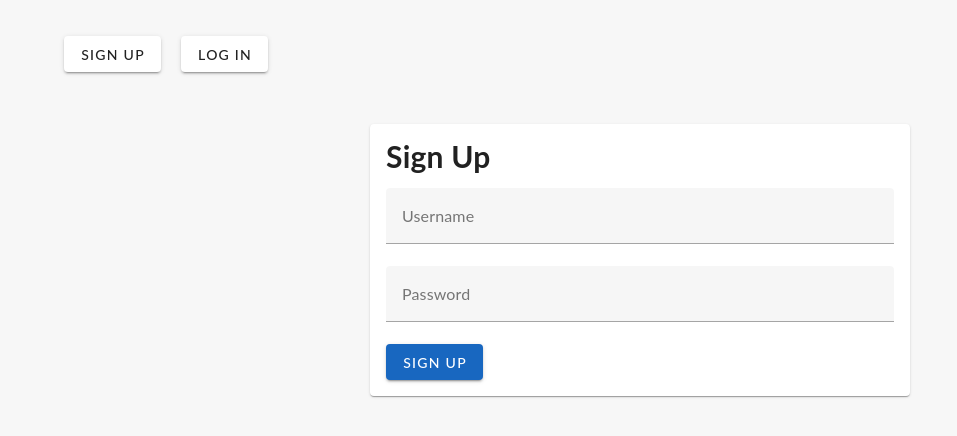
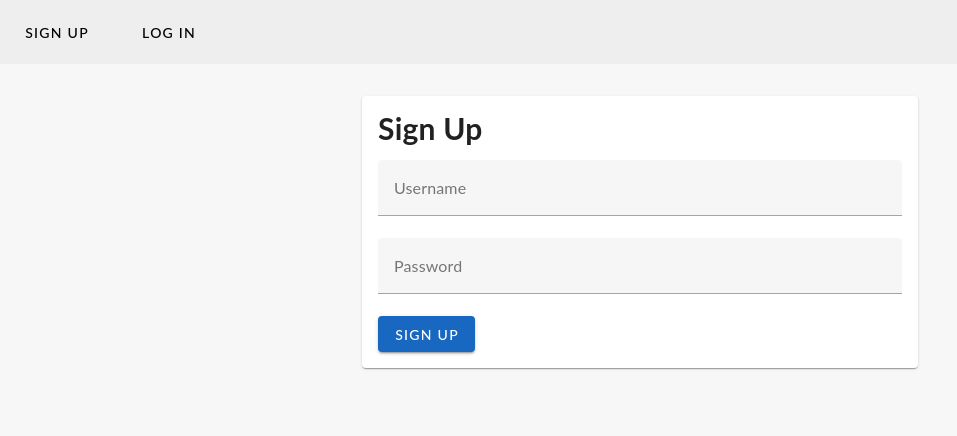
Before and after one commit to doodledaron/user-panel-vue, a Vue app: page / in a window 1280 px wide. Shown: the top 436 px of the page, without its empty margins (0-957 px from the left). Built offline with nearby package versions, Linux system fonts and the light colour scheme.

Commit message:
added loading and start/stop polling

```diff
--- a/src/auth/LogIn.vue
+++ b/src/auth/LogIn.vue
@@ -8,20 +8,15 @@
                     </v-card-title>
                     <v-card-text>
                         <v-form @submit.prevent>
-                            <v-text-field
-                                v-model="event.username"
-                                label="Username"
-                                required
-                            ></v-text-field>
-                            <v-text-field
-                                v-model="event.password"
-                                label="Password"
-                                required
-                                type="password"
-                            ></v-text-field>
+                            <v-text-field v-model="event.username" label="Username" required></v-text-field>
+                            <v-text-field v-model="event.password" label="Password" required
+                                type="password"></v-text-field>
                             <v-btn type="submit" @click="handleLogIn" color="primary">Log In</v-btn>
                         </v-form>
                     </v-card-text>
+                    <v-alert v-if="errorMessage" variant="tonal">
+                        {{ errorMessage }}
+                    </v-alert>
                 </v-card>
             </v-col>
         </v-row>
@@ -43,13 +38,20 @@ const event = ref({
     password: '',
 });
 
+const errorMessage = ref('')
+
+const emit = defineEmits(['loading'], ['auth-error'])
+
 
 const authStore = useAuthStore()
 
 const handleLogIn = () => {
+    errorMessage.value = ''
+    emit('loading')
     console.log(authStore.token)
     console.log(authStore.isAuthenticated)
-    service.logInUser(event.value).then(
+
+        service.logInUser(event.value).then(
         res => {
             //will return 200 ok -> push to view screen
             console.log(res)
@@ -58,7 +60,7 @@ const handleLogIn = () => {
 
             authStore.setToken(token)
             axios.defaults.headers.common['Authorization'] = "Token " + token
-            console.log('the token is:', authStore.$state.token,authStore.$state.isAuthenticated )
+            console.log('the token is:', authStore.$state.token, authStore.$state.isAuthenticated)
             localStorage.setItem("token", token)
 
             // Redirect to the view screen
@@ -66,9 +68,17 @@ const handleLogIn = () => {
         }
     ).catch(
         err => {
-            console.log(err)
+            if (err.response && err.response.data && err.response.data.non_field_errors) {
+                errorMessage.value = err.response.data.non_field_errors[0] + ': Please check your username and password';
+            } else {
+                errorMessage.value = 'An unknown error occurred.';
+            }
+            console.log(err);
+            emit('auth-error')
         }
     )
+
+
 }
 
 </script>
--- a/src/auth/SignUp.vue
+++ b/src/auth/SignUp.vue
@@ -8,20 +8,15 @@
                     </v-card-title>
                     <v-card-text>
                         <v-form @submit.prevent>
-                            <v-text-field
-                                v-model="event.username"
-                                label="Username"
-                                required
-                            ></v-text-field>
-                            <v-text-field
-                                v-model="event.password"
-                                label="Password"
-                                required
-                                type="password"
-                            ></v-text-field>
+                            <v-text-field v-model="event.username" label="Username" required></v-text-field>
+                            <v-text-field v-model="event.password" label="Password" required
+                                type="password"></v-text-field>
                             <v-btn type="submit" @click="handleSignUp" color="primary">Sign Up</v-btn>
                         </v-form>
                     </v-card-text>
+                    <v-alert v-if="errorMessage" variant="tonal">
+                        {{ errorMessage }}
+                    </v-alert>
                 </v-card>
             </v-col>
         </v-row>
@@ -41,30 +36,42 @@ const event = ref({
     password: '',
 });
 
+const errorMessage = ref('')
+
 
 const emit = defineEmits(
-    ['sign-up-success']
+    ['sign-up-success'], ['loading'], ['auth-error']
 )
 
 
 const isSignUpSuccess = ref(false)
 
 const handleSignUp = () => {
+    errorMessage.value = ''
+    emit('loading')
+
         service.signUpUser(event.value).then(
             res => {
                 if (res.status === 201) {
                     console.log(res)
                     isSignUpSuccess.value = true
                 }
-            setTimeout(() => {
+
                 emit('sign-up-success'); // Delayed emission
-                }, 2000);
+
             }
         ).catch(
             err => {
-            console.log(err)
+                if (err.response && err.response.data && err.response.data.non_field_errors) {
+                    errorMessage.value = err.response.data.non_field_errors[0] + ': Please check your username and password';
+                } else {
+                    errorMessage.value = 'The user already exists or check your credentials';
+                }
+                console.log(err);
+                emit('auth-error')
             }
         )
+
 }
 
 </script>
--- a/src/components/NavigationBar.vue
+++ b/src/components/NavigationBar.vue
@@ -9,11 +9,14 @@
 <script setup>
 import { useRouter } from 'vue-router';
 import { useAuthStore } from '../store/authStore.js';
+import { useShapeStore } from '../store/shapeStore';
 
 const router = useRouter();
 const authStore = useAuthStore();
+const shapeStore = useShapeStore();
 const handleLogOut = () => {
     authStore.removeToken();
+    shapeStore.stopPolling();
     router.push('/');
 }
 </script>
--- a/src/components/ShapeTable.vue
+++ b/src/components/ShapeTable.vue
@@ -28,23 +28,22 @@
 </template>
 
 <script setup>
-import { ref, onMounted, onBeforeUnmount } from 'vue'
-import shapeService from '../services.js'
+import { ref, onBeforeUnmount, onMounted } from 'vue';
 import { useShapeStore } from "../store/shapeStore";
 const showData = ref(true)
 
 const shapeStore = useShapeStore();
 
 
-const pollingId = shapeService.getShapes(
-	shapes => {
-		shapeStore.setShapes(shapes)
-	}, 3000
+onMounted(() => {
+	shapeStore.startPolling();
+}
 )
 
 onBeforeUnmount(() => {
-	clearInterval(pollingId)
-});
+	shapeStore.stopPolling();
+}
+)
 
 //closing ws
 // onBeforeUnmount(() => {
--- a/src/store/shapeStore.js
+++ b/src/store/shapeStore.js
@@ -1,11 +1,13 @@
 import { defineStore } from 'pinia'
-import { formatTimestamp, extractFileName } from '../utils.js'
+import { formatTimestamp, } from '../utils.js'
 import Shape from "../model/shape.js";
+import shapeService from "../services.js"
 
 export const useShapeStore = defineStore('shapes', {
     state: () => ({
         shapes: [],
-        showData: true
+        showData: true,
+        pollingId: null,
     }),
     actions: {
         setShapes(shapes) {
@@ -27,6 +29,23 @@ export const useShapeStore = defineStore('shapes', {
         },
         setShowData(value) {
             this.showData = value
-        }
+        },
+        //start ajax request
+        startPolling() {
+            if (!this.pollingId) {
+                this.pollingId = setInterval(() => {
+                    shapeService.getShapes(shapes => {
+                        this.setShapes(shapes);
+                    }, 3000);
+                }, 3000);
+            }
+        },
+        //stop ajax request
+        stopPolling() {
+
+            clearInterval(this.pollingId);
+            this.pollingId = null;
+
+        },
     }
 })
--- a/src/view/SignUpOrLogin.vue
+++ b/src/view/SignUpOrLogin.vue
@@ -1,5 +1,5 @@
 <template>
-    <v-container>
+    <!-- <v-container>
         <v-row class="my-5">
             <v-btn class="mx-5" @click="isSignUp = true">Sign Up</v-btn>
             <v-btn @click="isSignUp = false">Log In </v-btn>
@@ -10,7 +10,28 @@
         <v-container v-if="!isSignUp">
             <LogIn />
         </v-container>
-    </v-container>
+    </v-container> -->
+    <v-toolbar>
+        <v-row class="my-5">
+            <v-btn color="black" class="mx-5" @click="isSignUp = true">Sign Up</v-btn>
+
+            <v-btn color="black" @click="handleSignUp">Log In </v-btn>
+        </v-row>
+        <v-progress-linear
+            :active="loading"
+            :indeterminate="loading"
+            :height="10"
+            color="grey"
+            absolute
+            bottom
+        ></v-progress-linear>
+    </v-toolbar>
+    <v-container v-if="!isSignUp">
+            <LogIn @loading="handleLoading" @auth-error="handleAuthError"/>
+        </v-container>
+        <v-container v-if="isSignUp">
+            <SignUp @sign-up-success="handleSignUp" @loading="handleLoading" @auth-error="handleAuthError"/>
+        </v-container>
 </template>
 
 <script setup>
@@ -18,6 +39,25 @@
 import { ref } from 'vue';
 import SignUp from '../auth/SignUp.vue'
 import LogIn from '../auth/LogIn.vue'
+
+
 const isSignUp = ref(true);
+const loading = ref(false)
+
+const handleSignUp = () => {
+    //if not sign up means navigate to login
+    loading.value = false
+    isSignUp.value = false // navigate to login
+}
+
+const handleAuthError = () => {
+    loading.value = false
+    console.log('auth error')
+}
+
+const handleLoading = () => {
+    loading.value = true
+    console.log(loading.value)
+}
 
 </script>
```
Lines whose indentation alone changed are shown as unchanged.
